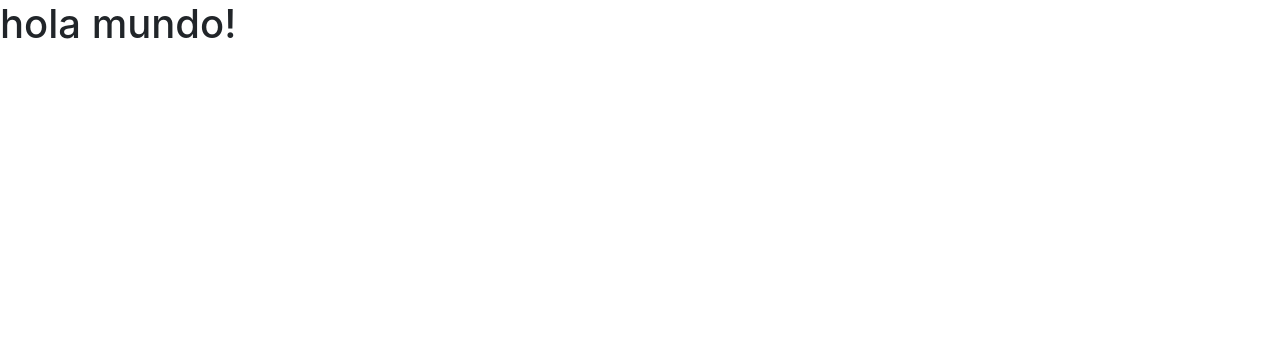
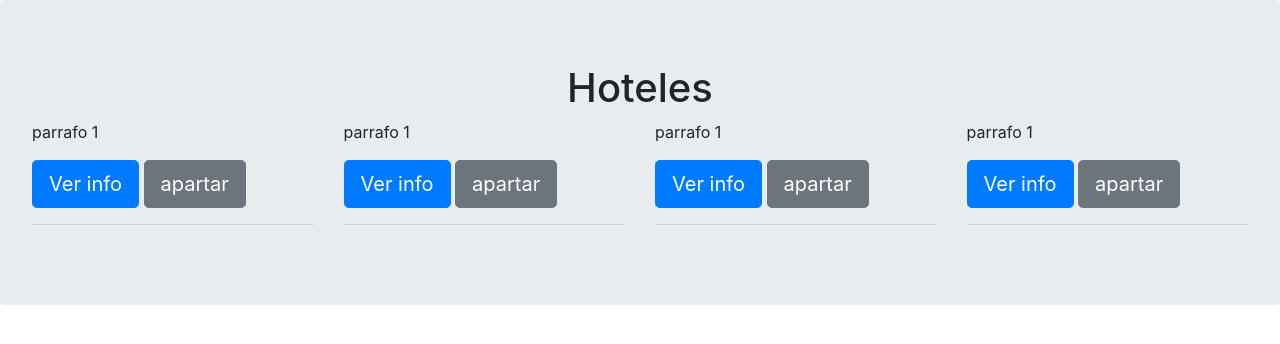
Before and after one commit to carlosx32/fullstackcourse, a website: page index.html in a window 1280 px wide. Drawn offline with nearby package versions, Linux system fonts and the light colour scheme.

Commit message:
grid bootstrap

```diff
--- a/index.html
+++ b/index.html
@@ -11,7 +11,45 @@
     <title>Hola mundito!</title>
   </head>
   <body>
-    <h1>hola mundo!</h1>
+
+        <div class="jumbotron rounded">
+            <div class="rounded">
+                <h1 class="text-center">Hoteles</h1>
+
+                <div class="row">
+                    <div class="col-md-3">
+                        <p>parrafo 1</p>
+                        <a href="" class="btn btn-primary btn-lg">Ver info</a>
+                        <a href="" class="btn btn-secondary btn-lg">apartar</a>
+
+                        <hr>
+                    </div>
+                    <div class="col-md-3">
+                        <p>parrafo 1</p>
+                        <a href="" class="btn btn-primary btn-lg">Ver info</a>
+                        <a href="" class="btn btn-secondary btn-lg">apartar</a>
+
+                        <hr>
+                    </div>                    <div class="col-md-3">
+                        <p>parrafo 1</p>
+                        <a href="" class="btn btn-primary btn-lg">Ver info</a>
+                        <a href="" class="btn btn-secondary btn-lg">apartar</a>
+
+                        <hr>
+                    </div>
+                    <div class="col-md-3">
+                        <p>parrafo 1</p>
+                        <a href="" class="btn btn-primary btn-lg">Ver info</a>
+                        <a href="" class="btn btn-secondary btn-lg">apartar</a>
+
+                        <hr>
+                    </div>
+
+
+                </div>
+
+            </div>
+        </div>
 
     <!-- Optional JavaScript -->
     <!-- jQuery first, then Popper.js, then Bootstrap JS -->
```
